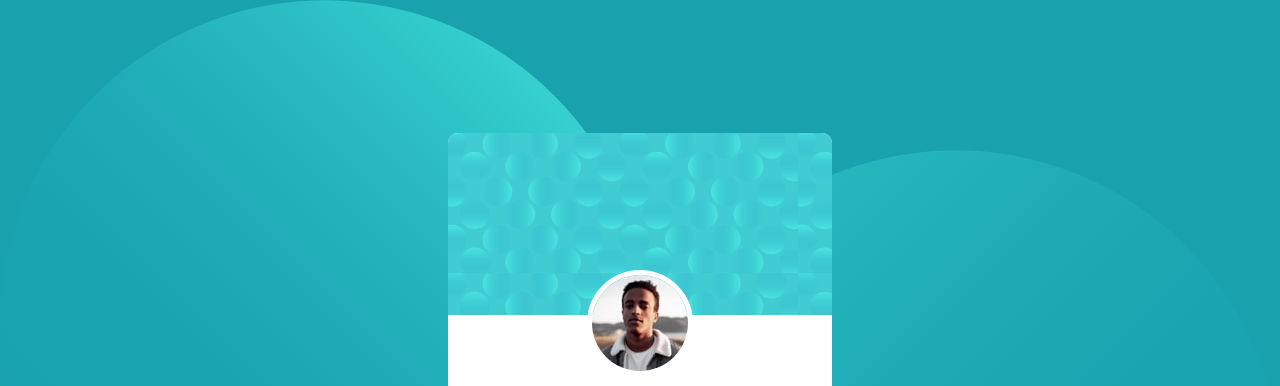
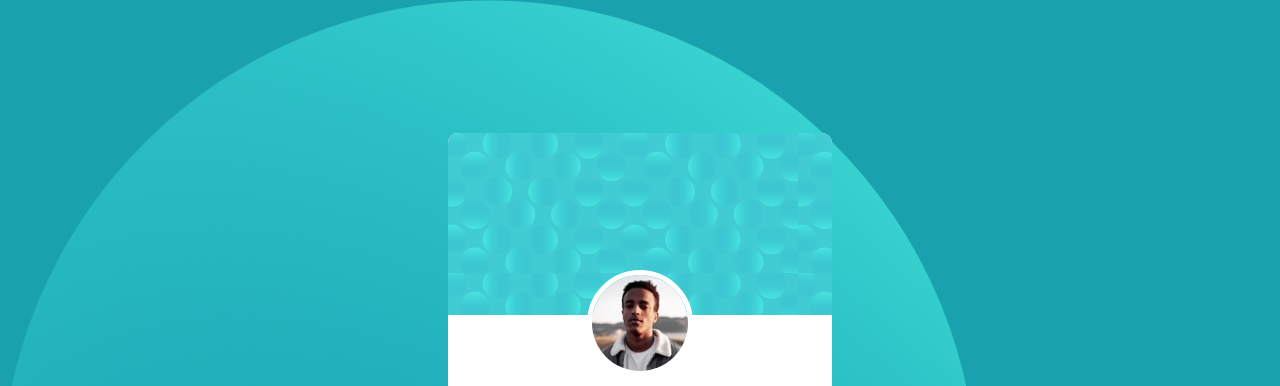
Before and after one commit to itadori-kun/Profile-card-component, a plain HTML site: page index.html in a window 1280 px wide. Shown: the top 386 px of the page. Drawn offline with Linux system fonts and the light colour scheme.

Commit message:
Update styles.css

```diff
--- a/styles.css
+++ b/styles.css
@@ -22,13 +22,11 @@ body {
 }
 
 .section {
-    background: url(/images/bg-pattern-top.svg) left top,
-        url(/images/bg-pattern-bottom.svg) right bottom;
+    background: url(/images/bg-pattern-top.svg),
+        url(/images/bg-pattern-bottom.svg);
     background-repeat: no-repeat no-repeat;
+    background-position: right 52w bottom 35vh, left 48vw top 52vh;
     background-color: var(--dark-cyan);
-    background-size: 650px 650px;
-    /* background-origin: border-box, content-box; */
-    background-clip: border-box;
     width: 100vw;
     max-width: 144rem;
     height: 100vh;
```
